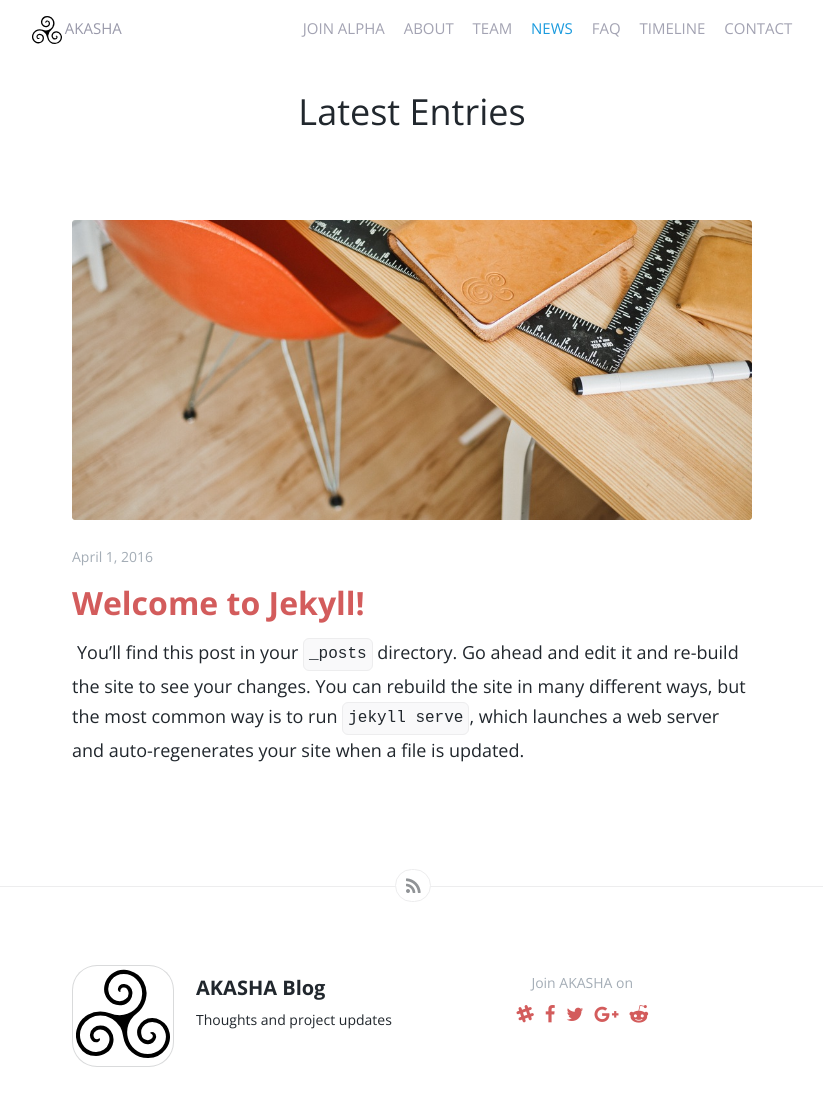
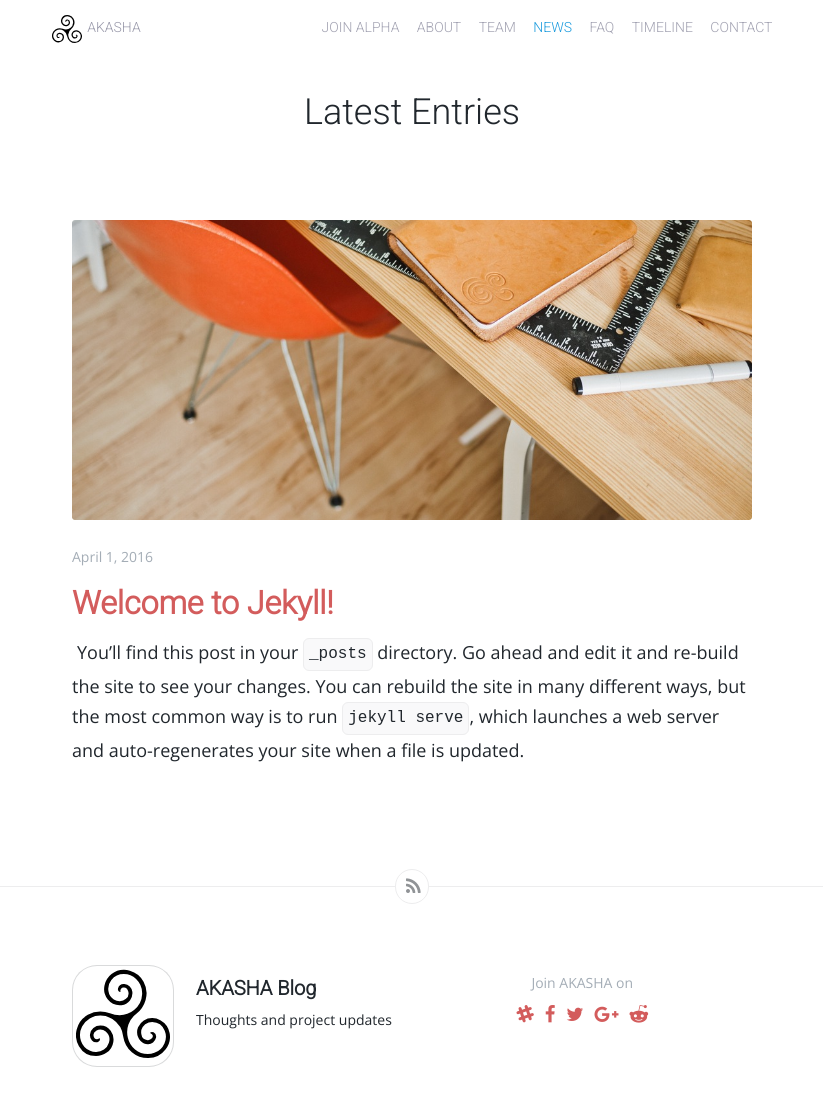
Before and after one commit to AKASHAorg/blog.akasha.world, a Jekyll site: the page built from index.html, in a window 1280 px wide and 1117 px high. Shown: the top 1106 px of the window, without its empty margins (228-1051 px from the left). Built offline with Jekyll 4.4.1, drawn with Linux system fonts in a browser that asks for light colours; the list of posts is cut into pages by our own code.

Commit message:
Roboto header

```diff
--- a/_includes/head.html
+++ b/_includes/head.html
@@ -32,7 +32,9 @@
   <link rel="apple-touch-icon" sizes="180x180"
       href="//akasha.world/dist/icons/apple-touch-icon-180x180.png" />
 
-  <link rel="stylesheet" type="text/css" href="//fonts.googleapis.com/css?family=Merriweather:400,700,400italic,700italic|Open+Sans:400italic,700italic,700,400">
+  <link rel='stylesheet' type='text/css' href='//fonts.googleapis.com/css?family=Open+Sans:400italic,700italic,400,700' />
+  <link rel='stylesheet' type='text/css' href='//fonts.googleapis.com/css?family=Roboto:300italic,300,100italic,100' />
+
   <link rel="stylesheet" href="{{ "/css/screen.css" }}">
   <link rel="stylesheet" href="{{ "/css/font-awesome.css" }}">
   <script src="//code.jquery.com/jquery-2.2.3.min.js"></script>
--- a/css/screen.css
+++ b/css/screen.css
@@ -4,12 +4,13 @@ nav[role=navigation] {
 	position: fixed;
 	top: 0px;
 	width: 100%;
-	height: 60px;
+	height: 56px;
 	color: #a4adb6;
 	background-color: rgba(255, 255, 255, 0.95);
-	line-height: 22px;
+	font-family: Roboto;
+	line-height: 24px;
 	font-weight: 400;
-	font-size: 15px;
+	font-size: 14px;
 	text-align: center;
 }
 nav[role=navigation] #menu-link {
@@ -28,6 +29,7 @@ nav[role=navigation] #header-text {
 	position: absolute;
 	top: 1.1em;
 	width: 8.2em;
+	margin-left: 5px;
 }
 nav[role=navigation] a {
 	color: #99a;
@@ -45,6 +47,7 @@ nav[role=navigation] ul {
 }
 nav[role=navigation] li {
 	display: inline-block;
+	line-height: 0.9em;
 	margin: 0 0 0 1em;
 	padding: 0;
 }
@@ -64,7 +67,7 @@ nav[role=navigation] li a {
 		overflow: hidden;
 		max-height: 0;
 		width: 100%;
-		margin: 55px 0;
+		margin: 54px 0;
 		padding: 0;
 		-webkit-transition: all 0.3s ease-out;
 		-moz-transition: all 0.3s ease-out;
@@ -73,7 +76,7 @@ nav[role=navigation] li a {
 		transition: all 0.3s ease-out;
 	}
 	nav[role=navigation].active ul {
-		max-height: 330px;
+		max-height: 280px;
 	}
 	nav[role=navigation] li {
 		display: block;
@@ -146,47 +149,7 @@ body {
 }
 
 body .btn, body>header h1, body article header h1, body>footer .details h4, body .post-footer .details h4, body #share_modal header a.close, body.user article.feature h1 a {
-	font-family: "Open Sans", "Helvetica Neue", "Helvetica-Neue", helvetica, sans-serif;
-}
-
-body.serif {
-	font-family: "Merriweather", "Georgia", "Times New Roman", serif;
-}
-
-body.serif>header h1, body.serif>footer, body.serif>footer h4, body.serif #post_nav {
-	font-family: "Merriweather", "Georgia", "Times New Roman", serif;
-}
-
-body.serif>a.btn.nav {
-	font-family: "Merriweather", "Georgia", "Times New Roman", serif;
-	padding-top: 16px;
-	padding-bottom: 14px;
-}
-
-body.serif>a.btn.nav.next span {
-	margin-top: 2px;
-}
-
-body.serif article time, body.serif article>.meta, body.serif article>header h1, body.serif article>header .count, body.serif article.feature h1 a, body.serif .post-footer, body.serif .post-footer h4 {
-	font-family: "Merriweather", "Georgia", "Times New Roman", serif;
-}
-
-body.serif article .text {
-	font-family: "Merriweather", "Georgia", "Times New Roman", serif;
-	font-size: 17px;
-}
-
-body.serif article .text blockquote {
-	font-family: "Merriweather", "Georgia", "Times New Roman", serif;
-}
-
-body.serif article>menu #btn_comment {
-	font-family: "Merriweather", "Georgia", "Times New Roman", serif;
-	font-size: 13px;
-}
-
-body.serif article>menu #btn_comment span {
-	padding-top: 5px;
+	font-family: Roboto, sans-serif;
 }
 
 .highlight .c {
@@ -561,7 +524,7 @@ article #home_link {
 	margin-right: 10px;
 	margin-top: -5px;
 	line-height: 1em;
-	padding: 4px 7px 4px 6px;
+	padding: 4px 9px 4px 6px;
 	border: 1px solid #ededee;
 	border-radius: 20px;
 	-webkit-tap-highlight-color: rgba(0, 0, 0, 0);
@@ -1271,7 +1234,7 @@ body>footer #btn_feed, .post-footer #btn_feed {
 	background-color: #fff;
 	border: 1px solid #ededee;
 	color: #909396;
-	padding: 9px 9px 7px 10px;
+	padding: 9px 7px 9px 10px;
 	font-weight: normal;
 }
 
@@ -1541,7 +1504,7 @@ body.touch.user article .readmore {
 .share-link {
 	color: #909396;
 	float: left;
-	width: 60px;
+	width: 47px;
 }
 .share-link>a {
 	color: #909396;
```
